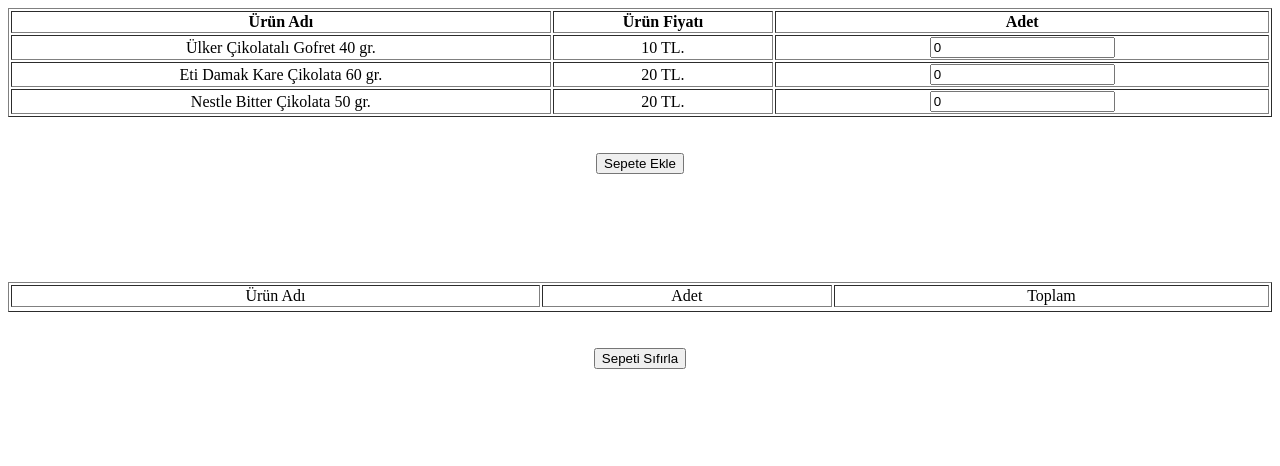
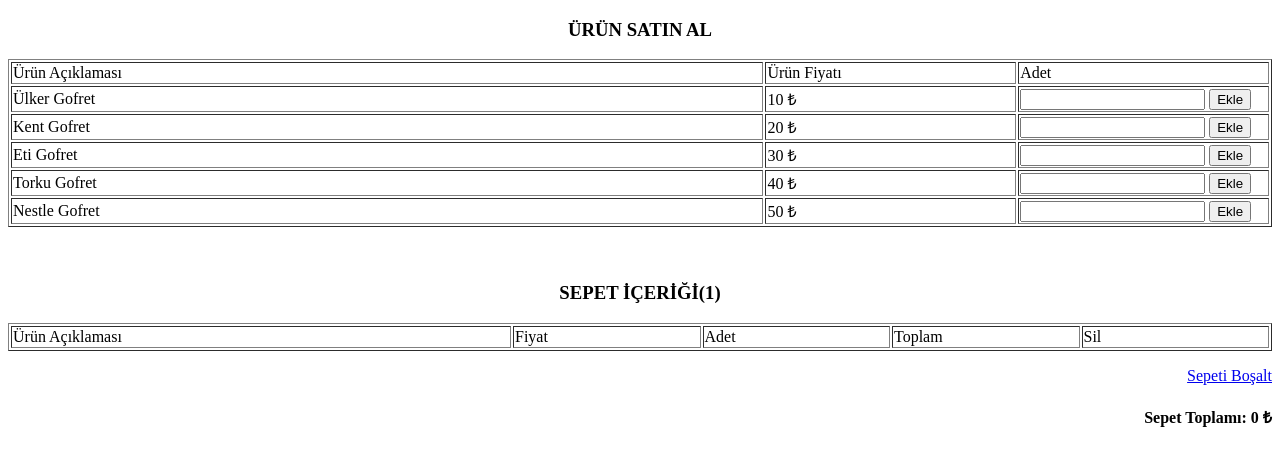
Before and after one commit to ismailcansahin/FLO-BOOTCAMP--ODEVLER, a PHP site: page / in a window 1280 px wide. Shown: the top 466 px of the page. Run offline with PHP 8.4, Linux system fonts and the light colour scheme; the visitor is signed in with stand-in values (Sample User, id 1); data that the repository does not hold is empty.

Commit message:
Update index.php

```diff
--- a/ODEV-2/index.php
+++ b/ODEV-2/index.php
@@ -1,107 +1,90 @@
+<?php
+    session_start();
+?>
 <!DOCTYPE html>
 <html lang="en">
 <head>
     <meta charset="UTF-8">
     <meta http-equiv="X-UA-Compatible" content="IE=edge">
     <meta name="viewport" content="width=device-width, initial-scale=1.0">
-    <title>FLO SEPET</title>
+    <title>Document</title>
 </head>
-<body style="text-align:center">
+<body>
+    <h3 style="text-align:center">ÜRÜN SATIN AL</h3>
+    <?php
+        $urunler = array (
+            array("no" => "urun1", "urun" => "Ülker Gofret", "fiyat" => "10"),
+            array("no" => "urun2", "urun" => "Kent Gofret", "fiyat" => "20"),
+            array("no" => "urun3", "urun" => "Eti Gofret", "fiyat" => "30"),
+            array("no" => "urun4", "urun" => "Torku Gofret", "fiyat" => "40"),
+            array("no" => "urun5", "urun" => "Nestle Gofret", "fiyat" =>"50")
+        );
 
-    <?php
-
-    $urun = array ();
-    $urun[0] = array ("urunadi" => "Ülker Çikolatalı Gofret 40 gr.", "fiyat" => 10);
-    $urun[1] = array ("urunadi" => "Eti Damak Kare Çikolata 60 gr.", "fiyat" => 20);
-    $urun[2] = array ("urunadi" => "Nestle Bitter Çikolata 50 gr.", "fiyat" => 20);
-
-    ?>
-
-    <form action="" method="post">
-        <table border='1' width='100%'>
-        <thead>
+        echo " <table width='100%' border='1'>
         <tr>
-                <th>Ürün Adı</th>
-                <th>Ürün Fiyatı</th>
-                <th>Adet</th>
-            </tr>
-        </thead>
-        <tbody>
-            <tr>
-                <td><?php echo $urun[0]['urunadi']; ?></td>
-                <td><?php echo $urun[0]['fiyat']." TL."; ?></td>
-                <td><input type="number" name="urun0" value="0" ></td>
-            </tr>
-            <tr>
-                <td><?php echo $urun[1]['urunadi']; ?></td>
-                <td><?php echo $urun[1]['fiyat']." TL."; ?></td>
-                <td><input type="number" name="urun1" value="0"></td>
-            </tr>
-            <tr>
-                <td><?php echo $urun[2]['urunadi']; ?></td>
-                <td><?php echo $urun[2]['fiyat']." TL."; ?></td>
-                <td><input type="number" name="urun2" value="0"></td>
-            </tr>
-        </tbody>
-        </table>
-        <br><br>
-        <input style= "text-align:right" type="submit" value="Sepete Ekle">
-        <br><br><br><br><br><br>
-    </form>
-
-
-    <?php
-
-
-    session_start();
-
-
-    $marka0 = $_POST['urun0'];
-    $marka1 = $_POST['urun1'];
-    $marka2 = $_POST['urun2'];
-
-
-    $sepet = array ($marka0, $marka1, $marka2);
-
-    $_SESSION['sepet']=$sepet;
-
-
-
-
-    echo "<br>";
-
-    echo "<table border='1' width='100%'>
-    <tr>
-    <td>Ürün Adı</td>
-    <td>Adet</td>
-    <td>Toplam</td>
+            <td width='60%'>Ürün Açıklaması</td>
+            <td width='20%'>Ürün Fiyatı</td>
+            <td width='20%'>Adet</td>
         </tr>";
 
-    foreach($_SESSION as $products){
-        echo "<tr>";
-            foreach($products as $key => $value){
-
-
-           }
-        echo "</tr>";
+        foreach($urunler as $urun){
+            echo "<tr>
+            <td>$urun[urun]</td>
+            <td>$urun[fiyat] ₺</td>
+            <td>
+                <form action='islem.php?hareket=ekle' method='post'>
+                <input type='text' name='adet'>
+                <input type='hidden' name='urun' value='$urun[no]'>
+                <input type='submit' value='Ekle'>
+                </form>
+            </td>
+            </tr>";
             }
 
         echo "</table>";
 
+        $sepetsay = count($_SESSION["sepet"]);
 
-?>
-<br><br>
-<form action="" method="post">
-<input style= "text-align:right" type="submit" value="Sepeti Sıfırla" name=sifirla>
-</form>
-<?php
+        echo "<br><br><h3 style='text-align:center'>SEPET İÇERİĞİ($sepetsay)</h3>";
 
+        if($sepetsay > 0){
+            echo "<table width='100%' border='1'>
+            <tr>
+                <td width='40%'>Ürün Açıklaması</td>
+                <td width='15%'>Fiyat</td>
+                <td width='15%'>Adet</td>
+                <td width='15%'>Toplam</td>
+                <td width='15%'>Sil</td>
+            </tr>";
 
-if($_POST["sifirla"] == TRUE){
-    session_destroy($_SESSION);
+            $sepettoplam = 0;
+
+         foreach($_SESSION["sepet"] as $urunno => $urunadet){
+
+                $urunsira = array_search($urunno, array_column($urunler, 'no'));
+                $urunad = $urunler[$urunsira]["urun"];
+                $urunfiyat = $urunler[$urunsira]["fiyat"];
+                $uruntoplam = $urunadet * $urunfiyat;
+                $sepettoplam += $uruntoplam;
+
+                echo "<tr>
+                <td>$urunad</td>
+                <td>$urunfiyat ₺</td>
+                <td>$urunadet</td>
+                <td>$uruntoplam ₺</td>
+                <td><a href='islem.php?hareket=sil&urunno=$urunno'>Sil</a></td>
+                </tr>";
+          }
+          echo "</table>
+          <p style='text-align:right'>
+            <a href='islem.php?hareket=bosalt' onclick=\"if (!confirm('Sepetteki Tüm Ürünleri Silmek İstediğinize Emin misiniz?')) return false;\">Sepeti Boşalt</a>
+          </p>
+          <h4 style='text-align:right'>Sepet Toplamı: $sepettoplam ₺</h4>";
+          }
+         else
+         {
+         echo "<h5 style='text-align:center'>SEPET İÇERİĞİ BOŞ!</h5>";
          }
     ?>
-
-
 </body>
 </html>
```
Lines whose indentation alone changed are shown as unchanged.
